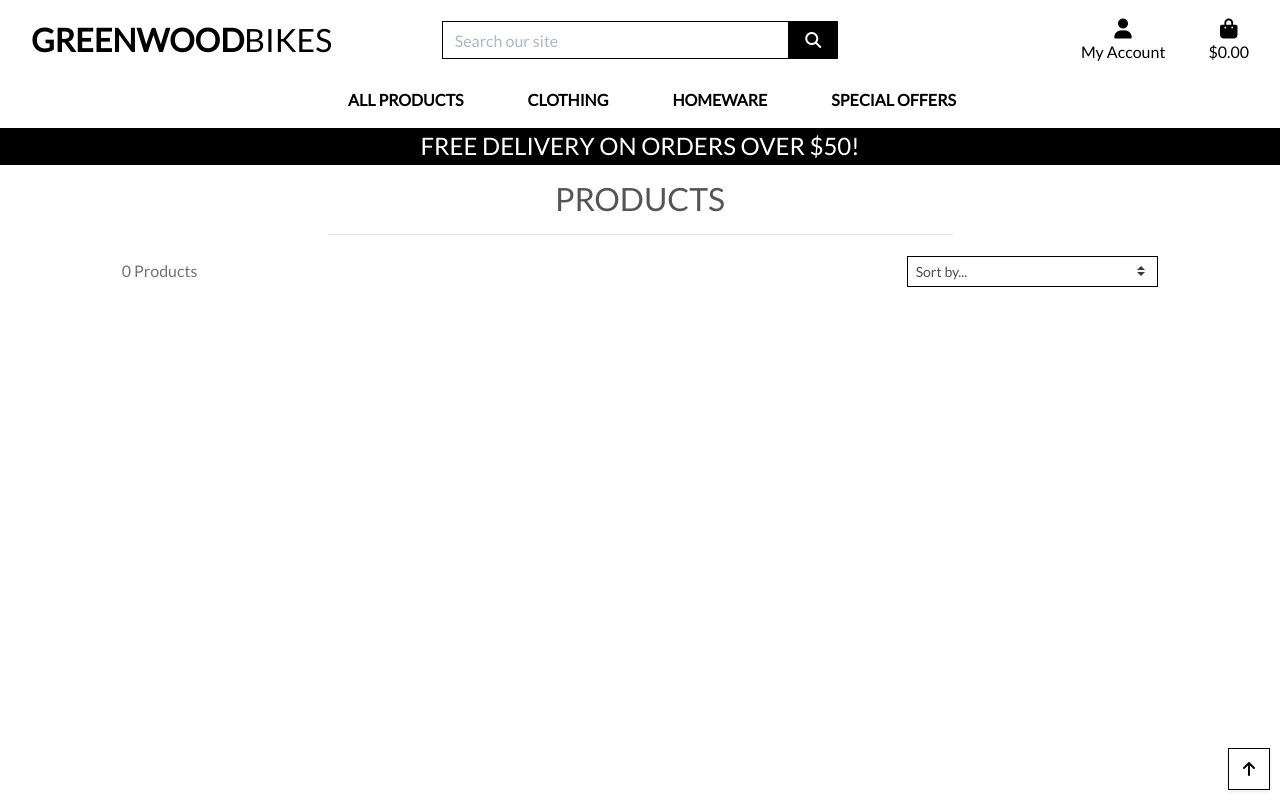
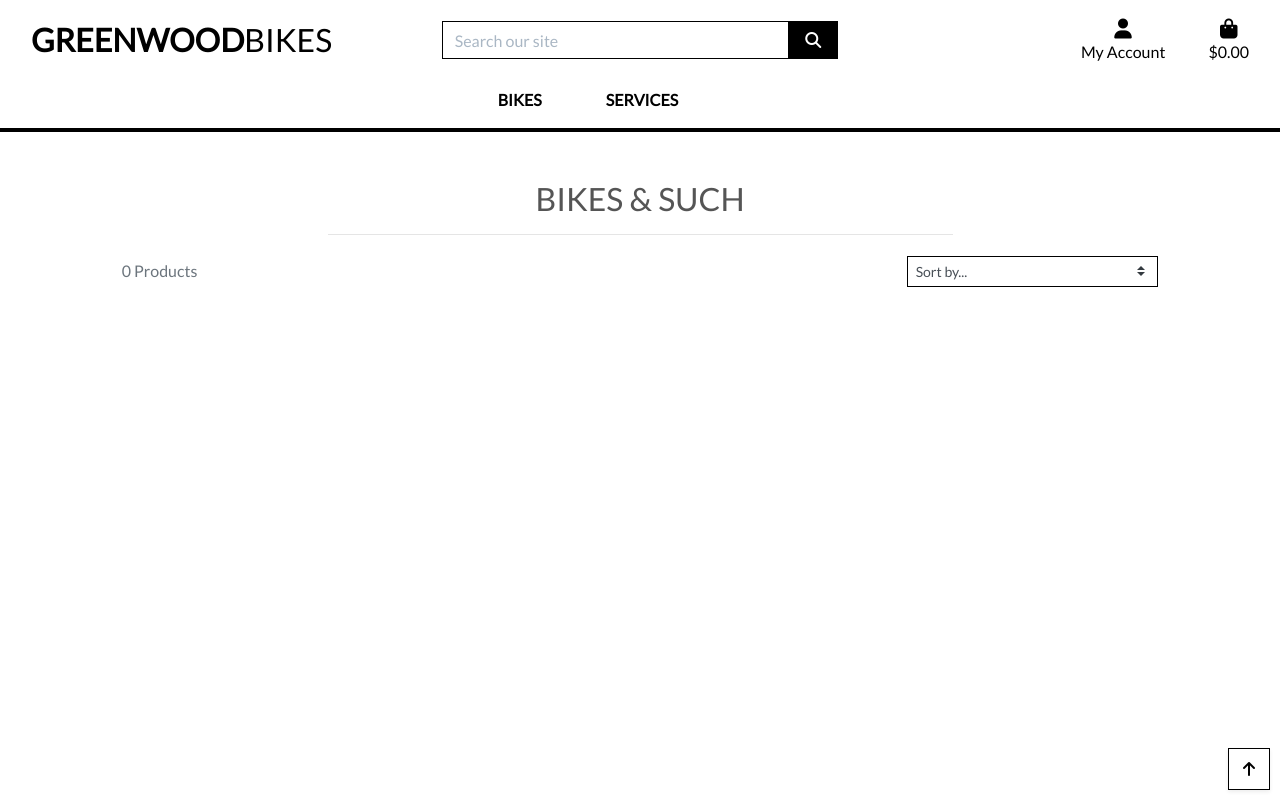
Before and after one commit to Code-Institute-Submissions/milestoneproject4-7, a Django app: page /products/ in a window 1280 px wide. Run offline with Django 3.2, Linux system fonts and the light colour scheme; data that the repository does not hold is empty; some libraries are stand-ins or nearby versions.

Commit message:
purchase

```diff
--- a/home/templates/home/index.html
+++ b/home/templates/home/index.html
@@ -36,7 +36,7 @@
     <div class="container h-100">
         <div class="row h-100">
             <div class="col-7 col-md-6 my-auto">
-                <h1 class="display-4 logo-font text-black">
+                <h1 class="display-4 logo-font text-blue">
                     You can rent a great bike...
                 </h1>
                 <div class="my-5">
--- a/products/templates/products/products.html
+++ b/products/templates/products/products.html
@@ -14,7 +14,7 @@
     <div class="container-fluid">
         <div class="row">
             <div class="col text-center mt-3">
-                <h2 class="logo-font">Products</h2>
+                <h2 class="logo-font">Bikes & such</h2>
                 {% for c in current_categories %}
                     <a class="category-badge text-decoration-none" href="{% url 'products' %}?category={{ c.name }}">
                         <span class="p-2 mt-2 badge badge-white text-black rounded-0 border border-dark">{{ c.friendly_name }}</span>
--- a/templates/base.html
+++ b/templates/base.html
@@ -108,7 +108,7 @@
         </div>
         <div id="delivery-banner" class="row text-center">
             <div class="col bg-black text-white">
-                <h4 class="logo-font my-1">Free delivery on orders over ${{ free_delivery_threshold }}!</h4>
+                <h4 class="logo-font my-1"></h4>
             </div>
         </div>
     </header>
--- a/templates/includes/main-nav.html
+++ b/templates/includes/main-nav.html
@@ -7,7 +7,7 @@
         </li>
         <li class="nav-item dropdown">
             <a class="logo-font font-weight-bold nav-link text-black mr-5" href="#" id="all-products-link" data-toggle="dropdown" aria-haspopup="true" aria-expanded="false">
-                All Products
+                Bikes
             </a>
             <div class="dropdown-menu border-0" aria-labelledby="all-products-link">
                 <a href="{% url 'products' %}?sort=price&direction=asc" class="dropdown-item">By Price</a>
@@ -19,19 +19,19 @@
 
         <li class="nav-item dropdown">
             <a class="logo-font font-weight-bold nav-link text-black mr-5" href="#" id="clothing-link" data-toggle="dropdown" aria-haspopup="true" aria-expanded="false">
-                Clothing
+                Services
             </a>
             <div class="dropdown-menu border-0" aria-labelledby="clothing-link">
-                <a href="{% url 'products' %}?category=activewear,essentials" class="dropdown-item">Activewear &amp; Essentials</a>
-                <a href="{% url 'products' %}?category=jeans" class="dropdown-item">Jeans</a>
-                <a href="{% url 'products' %}?category=shirts" class="dropdown-item">Shirts</a>
-                <a href="{% url 'products' %}?category=activewear,essentials,jeans,shirts" class="dropdown-item">All Clothing</a>
+                <a href="{% url 'products' %}?category=sale" class="dropdown-item">Tours</a>
+                <a href="{% url 'products' %}?category=service" class="dropdown-item">Repair</a>
+                <a href="{% url 'products' %}?category=sale" class="dropdown-item">Gear</a>
+                <a href="{% url 'products' %}?category=sale,service" class="dropdown-item">All Services</a>
             </div>
         </li>
 
         <li class="nav-item dropdown">
             <a class="logo-font font-weight-bold nav-link text-black mr-5" href="#" id="homeware-link" data-toggle="dropdown" aria-haspopup="true" aria-expanded="false">
-                Homeware
+
             </a>
             <div class="dropdown-menu border-0" aria-labelledby="homeware-link">
                 <a href="{% url 'products' %}?category=bed_bath" class="dropdown-item">Bed &amp; Bath</a>
@@ -42,7 +42,7 @@
 
         <li class="nav-item dropdown">
             <a class="logo-font font-weight-bold nav-link text-black" href="#" id="specials-link" data-toggle="dropdown" aria-haspopup="true" aria-expanded="false">
-                Special Offers
+
             </a>
             <div class="dropdown-menu border-0" aria-labelledby="specials-link">
                 <a href="{% url 'products' %}?category=new_arrivals" class="dropdown-item">New Arrivals</a>
```
